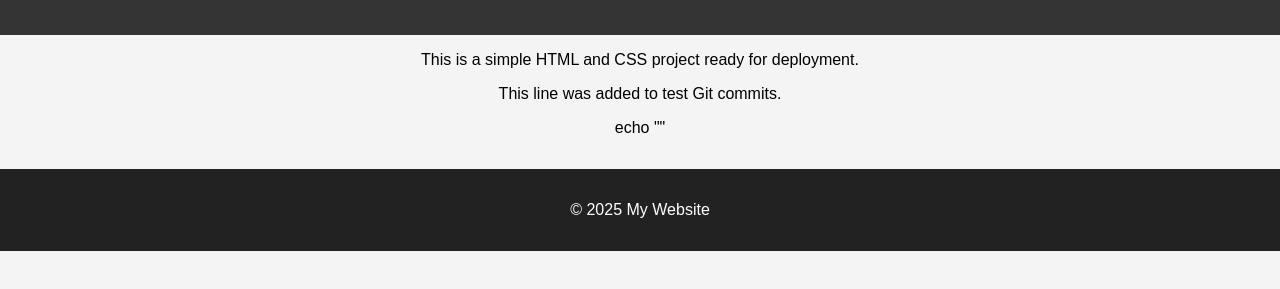
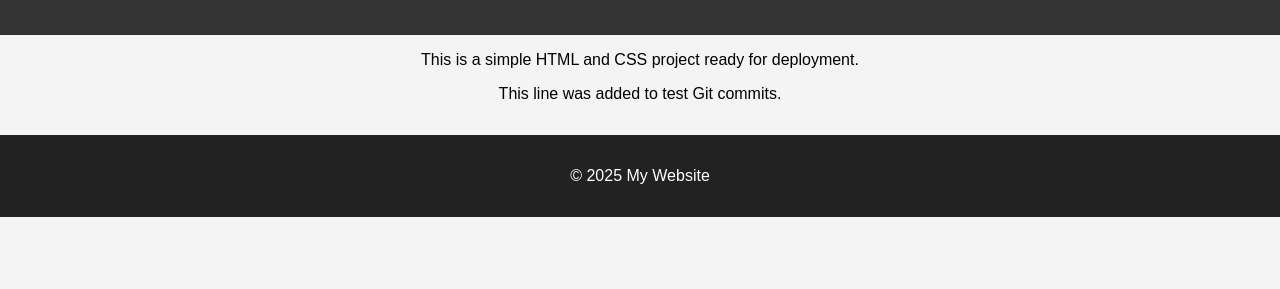
Before and after one commit to smssravan/html-css-project, a plain HTML site: page index.html in a window 1280 px wide. Shown: the part 77-366 px from the top of the page. Drawn offline with Linux system fonts and the light colour scheme.

Commit message:
Revert "canges appilied to new feature branch"
This reverts commit 75107c330e4f0b2ce330a2ef3bcf3e108b2e78ba.

```diff
--- a/index.html
+++ b/index.html
@@ -13,7 +13,6 @@
   <main>
     <p>This is a simple HTML and CSS project ready for deployment.</p>
     <p>This line was added to test Git commits.</p>
-    echo "<!-- header redesign -->"
   </main>
   <footer>
     <p>&copy; 2025 My Website</p>
```
